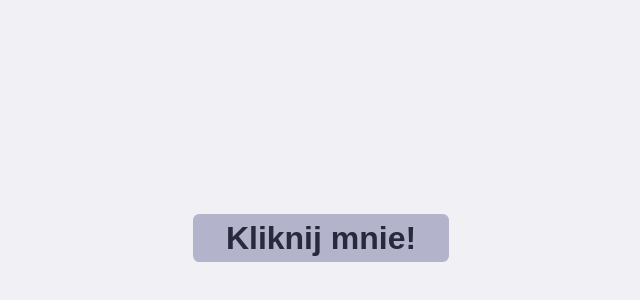
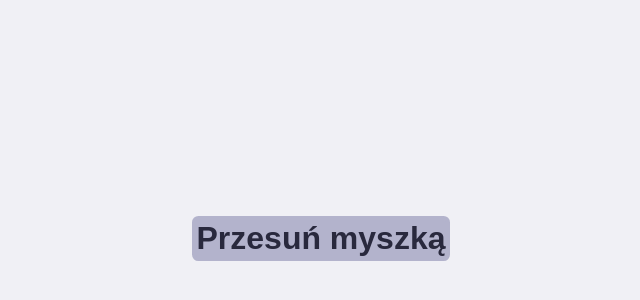
Before and after one commit to kwojtas172/button-devutnia, a React (Create React App) app: page / in a window 1280 px wide. Shown: the part 162-462 px from the top of the page, without its empty margins (319-959 px from the left). Built offline with nearby package versions, Linux system fonts and the light colour scheme.

Commit message:
functions shows godd communicates about coordinates

```diff
--- a/src/components/Button.jsx
+++ b/src/components/Button.jsx
@@ -2,20 +2,58 @@ import React from 'react';
 
 const Button = () => {
 
-    document.addEventListener('mousemove', e => {
-        // console.log(e.screenX, e.screenY);
-        showButton(e)
-    })
+    const [btnNameX, setBtnNameX] = React.useState(true);
+    const [btnNameY, setBtnNameY] = React.useState(true);
 
-    const showButton = e => {
-        const mouseX = e.clientX;
-        const mouseY = e.clientY;
-        const btn = document.getElementById('btn');
-        console.log(mouseX, mouseY, btn.getBoundingClientRect());
+    // document.addEventListener('mousemove', e => {
+    //     showButton(e);
+    // })
+
+    // document.removeEventListener('mousemove', e => {
+    //     showButton(e);
+    // })
+
+    function showButton(e) {
+            const mouseX = e.clientX;
+            const mouseY = e.clientY;
+            const btn = document.getElementById('btn');
+            const btnPosition = btn.getBoundingClientRect();
+
+            handleBtnNameX(mouseX, btnPosition);
+            handleBtnNameY(mouseY, btnPosition);
+
+        }
+
+
+
+    React.useEffect(() => {
+        document.addEventListener('mousemove', showButton);
+    }, []) // eslint-disable-line react-hooks/exhaustive-deps
+
+
+
+
+
+    const handleBtnNameX = (mouseX, btnPosition) => {
+        if(mouseX < btnPosition.left) {
+            setBtnNameX('w prawo')
+        } else if(mouseX > btnPosition.right) {
+            setBtnNameX('w lewo')
+        } else {
+            setBtnNameX('');
+        }
+    }
+
+    const handleBtnNameY = (mouseY, btnPosition) => {
+        if(mouseY < btnPosition.top) {
+            setBtnNameY('w dół')
+        } else if(mouseY > btnPosition.bottom) {
+            setBtnNameY('w górę')
+        } else setBtnNameY('')
     }
 
     return (
-        <button className='btn' id='btn'>Kliknij mnie!</button>
+        <button className='btn' id='btn'>{(btnNameX || btnNameY) ? `Przesuń myszką ${(btnNameX === true || btnNameY) === true ? `` : `${btnNameX} ${btnNameY}`}` : 'Kliknij mnie!'}</button>
     );
 }
 
--- a/src/scss/_btn.scss
+++ b/src/scss/_btn.scss
@@ -2,8 +2,8 @@
     display: flex;
     justify-content: center;
     align-items: center;
-    width: 16rem;
-    height: 3rem;
+    max-width: 28rem;
+    height: auto;
     color: #29293d;
     font-size: 2rem;
     font-weight: 900;
@@ -14,8 +14,8 @@
     cursor: pointer;
 }
 
-// .btn:hover {
-//     background-color: darken(#b3b3cc, 20%);
-//     border: solid 0.3rem (darken(#b3b3cc, 20%));
-//     transform: scale(1.5);
-// }
+.btn:hover {
+    background-color: darken(#b3b3cc, 20%);
+    border: solid 0.3rem (darken(#b3b3cc, 20%));
+    // transform: scale(1.5);
+}
```
